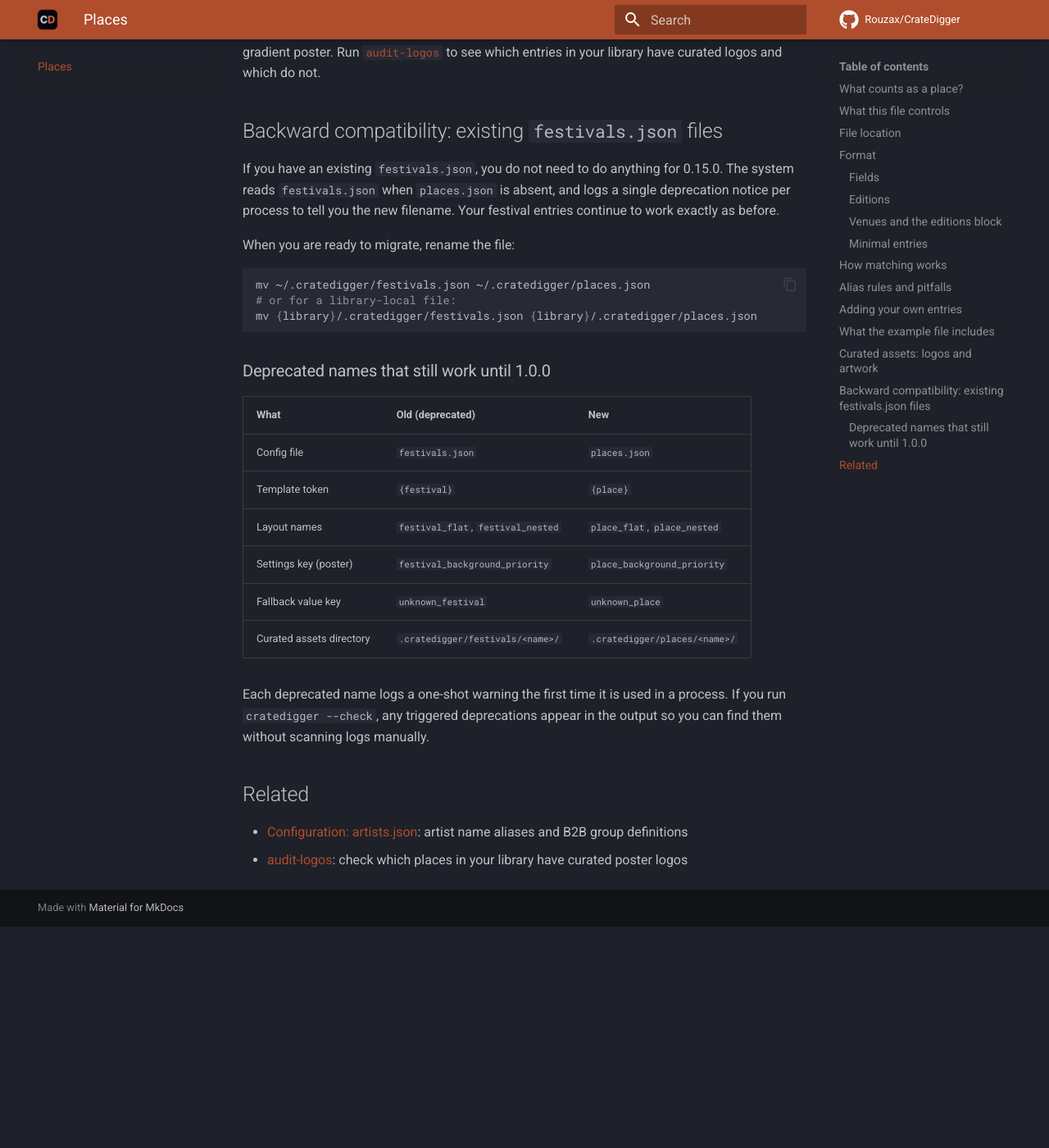
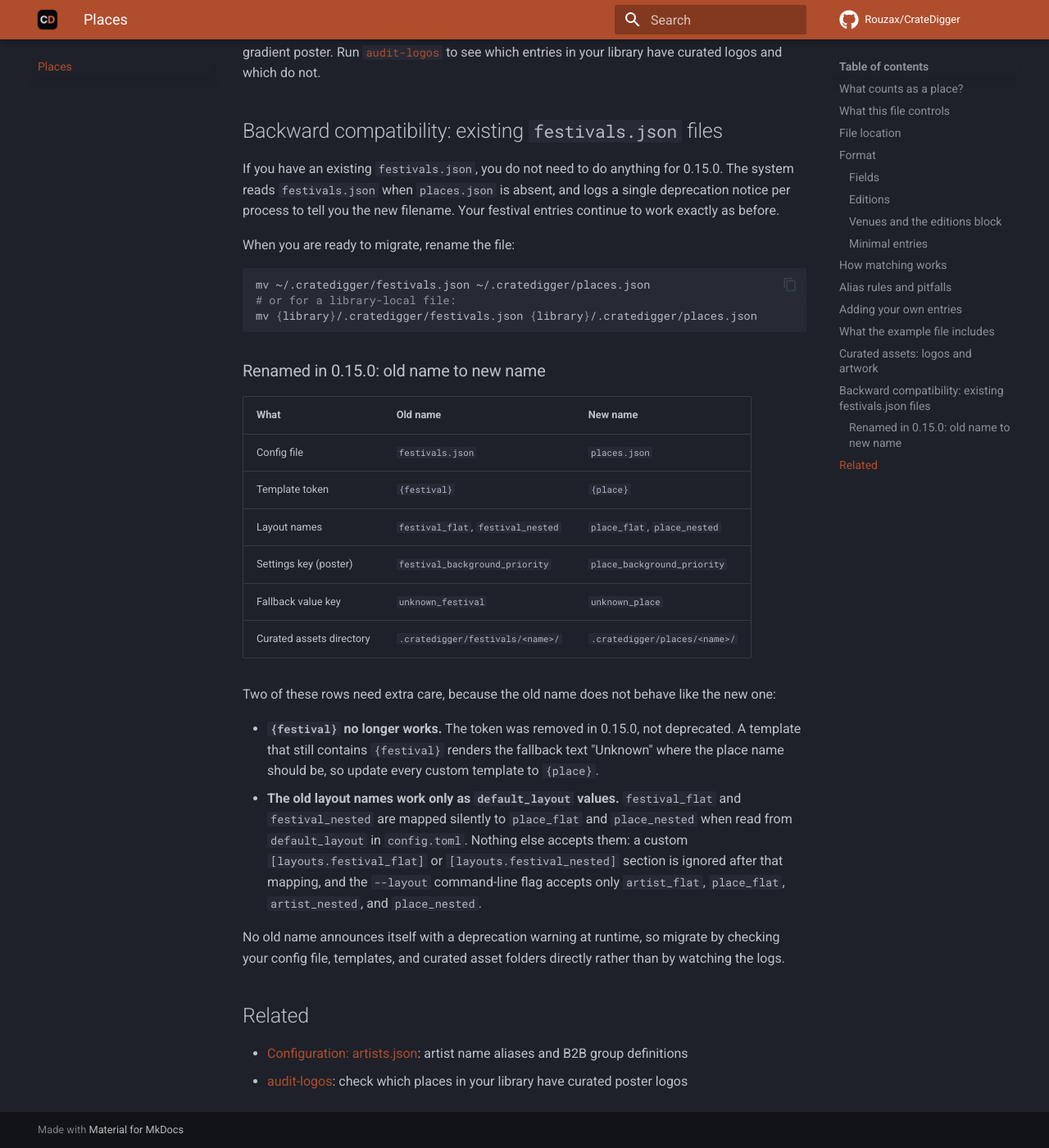
Before and after one commit to Rouzax/CrateDigger, an MkDocs documentation site: the page built from docs/places.md, in a window 1280 px wide and 1400 px high, scrolled down 7326 px. Shown: the whole window at 82% size. Built offline with MkDocs 1.6.1 and Material for MkDocs 9.7.7, drawn with Linux system fonts in a browser that asks for light colours; comment, search, counter and statistics services are not loaded; before the commit the page ends 8456 px from its top, so only the background shows below that.

Commit message:
docs: reconcile places.md deprecation claims and polish date-token docs and tests

````diff
--- a/docs/places.md
+++ b/docs/places.md
@@ -286,10 +286,10 @@ mv ~/.cratedigger/festivals.json ~/.cratedigger/places.json
 mv {library}/.cratedigger/festivals.json {library}/.cratedigger/places.json
 ```
 
-### Deprecated names that still work until 1.0.0
+### Renamed in 0.15.0: old name to new name
 
-| What | Old (deprecated) | New |
-|------|-----------------|-----|
+| What | Old name | New name |
+|------|----------|----------|
 | Config file | `festivals.json` | `places.json` |
 | Template token | `{festival}` | `{place}` |
 | Layout names | `festival_flat`, `festival_nested` | `place_flat`, `place_nested` |
@@ -297,7 +297,12 @@ mv {library}/.cratedigger/festivals.json {library}/.cratedigger/places.json
 | Fallback value key | `unknown_festival` | `unknown_place` |
 | Curated assets directory | `.cratedigger/festivals/<name>/` | `.cratedigger/places/<name>/` |
 
-Each deprecated name logs a one-shot warning the first time it is used in a process. If you run `cratedigger --check`, any triggered deprecations appear in the output so you can find them without scanning logs manually.
+Two of these rows need extra care, because the old name does not behave like the new one:
+
+- **`{festival}` no longer works.** The token was removed in 0.15.0, not deprecated. A template that still contains `{festival}` renders the fallback text "Unknown" where the place name should be, so update every custom template to `{place}`.
+- **The old layout names work only as `default_layout` values.** `festival_flat` and `festival_nested` are mapped silently to `place_flat` and `place_nested` when read from `default_layout` in `config.toml`. Nothing else accepts them: a custom `[layouts.festival_flat]` or `[layouts.festival_nested]` section is ignored after that mapping, and the `--layout` command-line flag accepts only `artist_flat`, `place_flat`, `artist_nested`, and `place_nested`.
+
+No old name announces itself with a deprecation warning at runtime, so migrate by checking your config file, templates, and curated asset folders directly rather than by watching the logs.
 
 ## Related
 
````
Also changed, not shown: CHANGELOG.md (+1 -1 lines), docs/commands/organize.md (+4 -2 lines), docs/configuration.md (+1 -1 lines), 1 other file.
